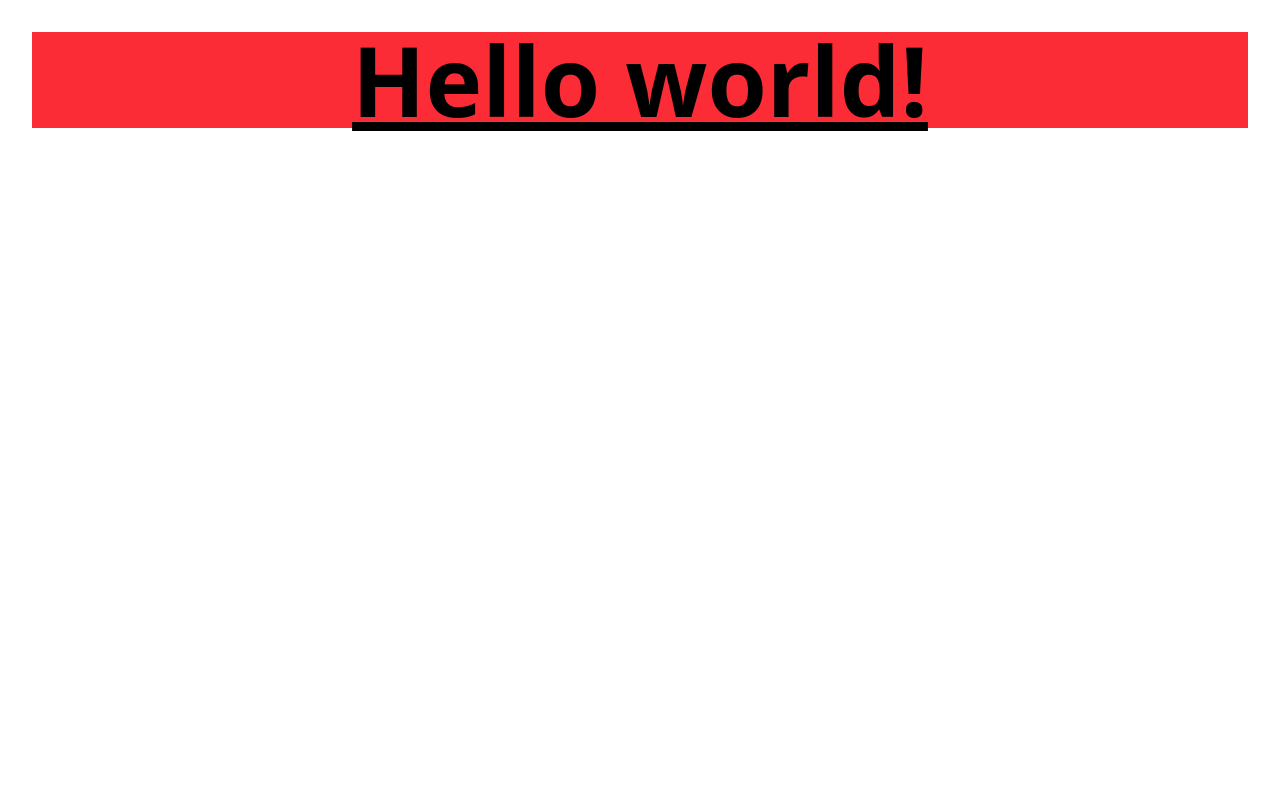
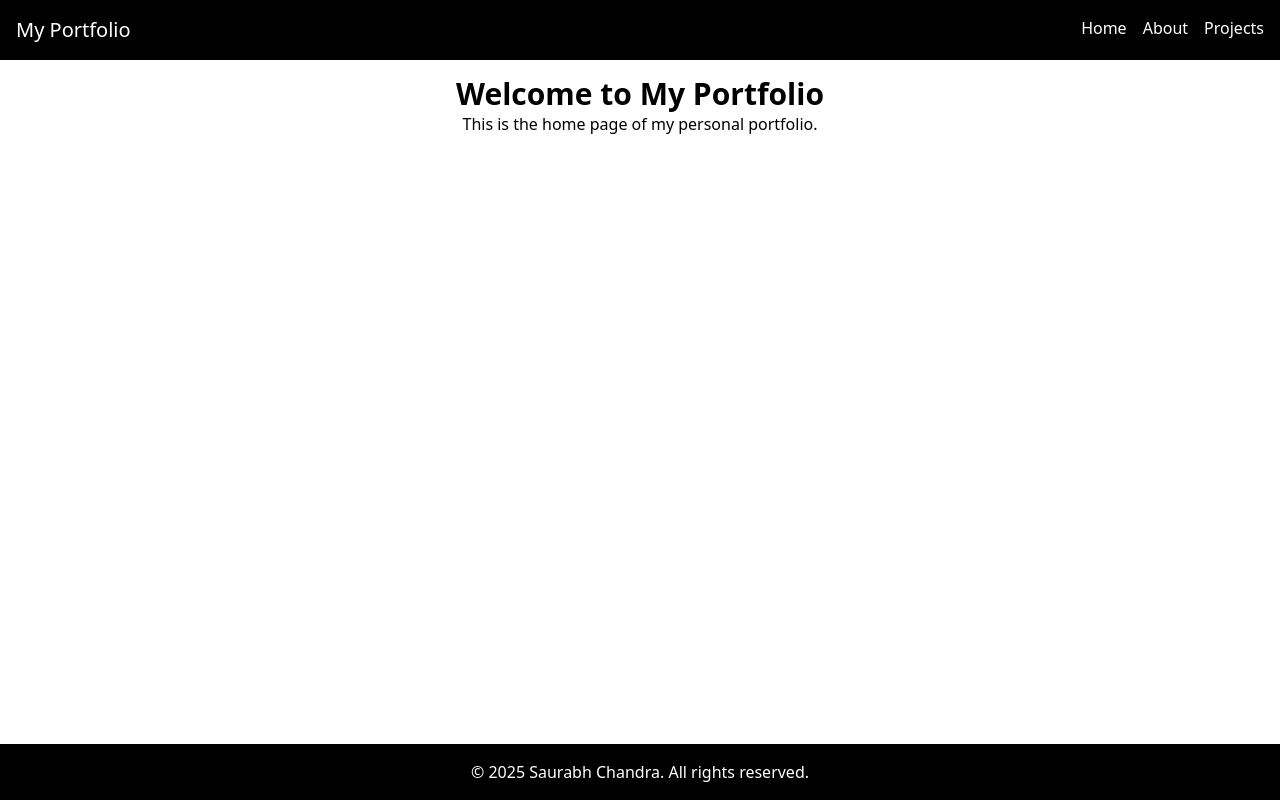
Before and after one commit to saurabh1244/MyPort, a React (Vite) app: page / in a window 1280 px wide. Built offline with nearby package versions, Linux system fonts and the light colour scheme.

Commit message:
router added

```diff
--- a/package.json
+++ b/package.json
@@ -13,6 +13,7 @@
     "@tailwindcss/vite": "^4.1.11",
     "react": "^19.1.0",
     "react-dom": "^19.1.0",
+    "react-router-dom": "^7.7.1",
     "tailwindcss": "^4.1.11"
   },
   "devDependencies": {
--- a/src/App.jsx
+++ b/src/App.jsx
@@ -1,18 +1,26 @@
-import { useState } from 'react'
-import reactLogo from './assets/react.svg'
-import viteLogo from '/vite.svg'
-import './App.css'
+import { BrowserRouter as Router, Routes, Route } from 'react-router-dom';
+import Header from './components/Header';
+import Footer from './components/Footer';
+import Home from './pages/Home';
+import About from './pages/About';
+import Projects from './pages/Projects';
 
 function App() {
-  const [count, setCount] = useState(0)
-
   return (
-    <>
-        <h1 class="text-8xl bg-red-500 font-bold underline">
-    Hello world!
-  </h1>
-    </>
-  )
+    <Router>
+      <div className="flex flex-col min-h-screen">
+        <Header />
+        <main className="flex-grow">
+          <Routes>
+            <Route path="/" element={<Home />} />
+            <Route path="/about" element={<About />} />
+            <Route path="/projects" element={<Projects />} />
+          </Routes>
+        </main>
+        <Footer />
+      </div>
+    </Router>
+  );
 }
 
-export default App
+export default App;
--- /dev/null
+++ b/src/components/Footer.jsx
@@ -0,0 +1,9 @@
+const Footer = () => {
+  return (
+    <footer className="bg-black text-white p-4 text-center">
+      <p>&copy; 2025 Saurabh Chandra. All rights reserved.</p>
+    </footer>
+  );
+};
+
+export default Footer;
--- /dev/null
+++ b/src/components/Header.jsx
@@ -0,0 +1,16 @@
+import { Link } from 'react-router-dom';
+
+const Header = () => {
+  return (
+    <header className="bg-black text-white p-4 flex justify-between">
+      <h1 className="text-xl">My Portfolio</h1>
+      <nav className="space-x-4">
+        <Link to="/">Home</Link>
+        <Link to="/about">About</Link>
+        <Link to="/projects">Projects</Link>
+      </nav>
+    </header>
+  );
+};
+
+export default Header;
--- /dev/null
+++ b/src/pages/About.jsx
@@ -0,0 +1,9 @@
+const About = () => {
+  return (
+    <div className="p-4 text-center">
+      <h2 className="text-3xl font-bold">About</h2>
+    </div>
+  );
+};
+
+export default About;
--- /dev/null
+++ b/src/pages/Home.jsx
@@ -0,0 +1,10 @@
+const Home = () => {
+  return (
+    <div className="p-4 text-center">
+      <h2 className="text-3xl font-bold">Welcome to My Portfolio</h2>
+      <p>This is the home page of my personal portfolio.</p>
+    </div>
+  );
+};
+
+export default Home;
--- /dev/null
+++ b/src/pages/Projects.jsx
@@ -0,0 +1,10 @@
+const Projects = () => {
+  return (
+    <div className="p-4 text-center">
+      <h2 className="text-3xl font-bold">Welcome to My Portfolio</h2>
+      <p>This is the home page of my personal portfolio.</p>
+    </div>
+  );
+};
+
+export default Projects;
```
Also changed, not shown: 1 other file (tests, documents, lock files or other folders).
